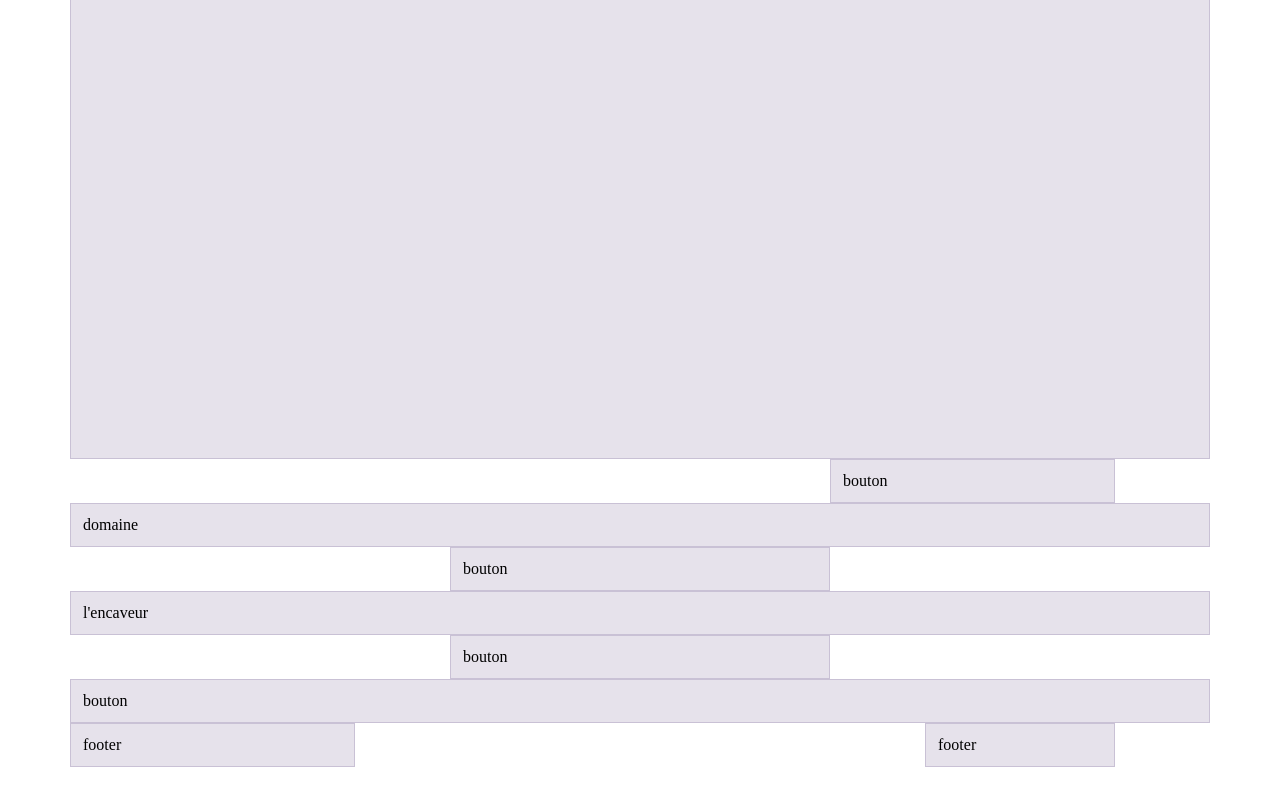
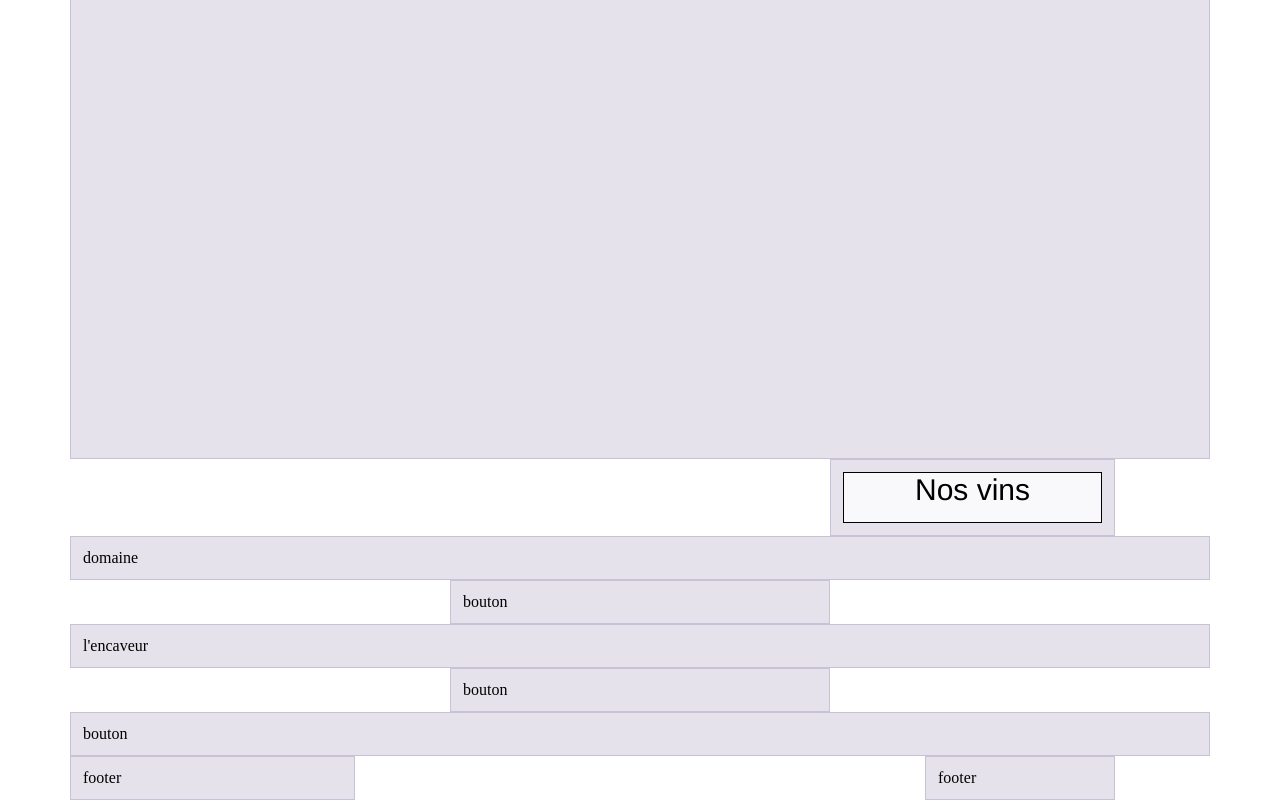
Before and after one commit to AndreaIacoviello/imd22-vin-nature, a website built with Parcel: page src/index.html in a window 1280 px wide. Shown: the part 1075-1875 px from the top of the page. Before the commit the page ends 1842 px from the top, so only its background shows below. Built offline with nearby package versions, Linux system fonts and the light colour scheme.

Commit message:
col to action fini

```diff
--- a/src/index.html
+++ b/src/index.html
@@ -53,7 +53,9 @@
     <div class="ourwines">
       <div class="container">
         <div class="row">
-          <div class="col-3 offset-8">bouton</div>
+          <div class="col-3 offset-8">
+            <div class="boutonnosvins">Nos vins</div>
+          </div>
         </div>
       </div>
     </div>
--- a/src/scss/main.scss
+++ b/src/scss/main.scss
@@ -127,3 +127,14 @@ body {
   height: 799px;
   flex-shrink: 0;
 }
+.boutonnosvins {
+  height: 51px;
+  flex-shrink: 0;
+  border: 0.5px solid #000;
+  background: rgba(255, 255, 255, 0.75);
+  color: #000;
+  text-align: center;
+  font-family: "Helvetica Neue";
+  font-size: 30px;
+  font-weight: 300;
+}
```
